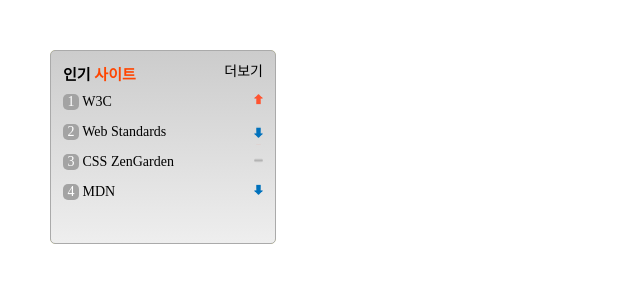
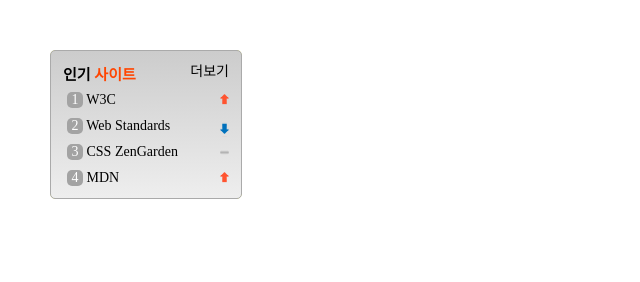
Before and after one commit to hun-kim/home-work, a plain HTML site: page mission-05/stripe.html in a window 1280 px wide. Shown: the whole page, without its empty margins (0-640 px from the left). Drawn offline with Linux system fonts and the light colour scheme.

Commit message:
Mission-05 과제

```diff
--- a/mission-05/stripe.css
+++ b/mission-05/stripe.css
@@ -16,10 +16,11 @@
 }
 
 .gradient-effect {
-  width: 200px;
   border: 1px solid #aaa;
   border-radius: 5px;
   background: yellow linear-gradient(#ccc, #eee);
+  width: 166px;
+  height: 123px;
 }
 
 .spacing-sm {
@@ -50,7 +51,6 @@
 
 .rank-list {
   list-style: none;
-  height: 147px;
   font-size: 11px;
   box-sizing: border-box;
   position: relative;
@@ -71,7 +71,7 @@
   color: inherit;
   text-decoration: none;
   display: block;
-  padding: 10px 4px 4px 0;
+  padding: 8px 4px 2px;
 }
 
 .rank-more {
@@ -105,5 +105,5 @@
 }
 
 .spriteMdn {
-  background-position: right -34px;
+  background-position: right 10px;
 }
```
Also changed, not shown: images/Mission-05-Result.png (added), 1 other file.
